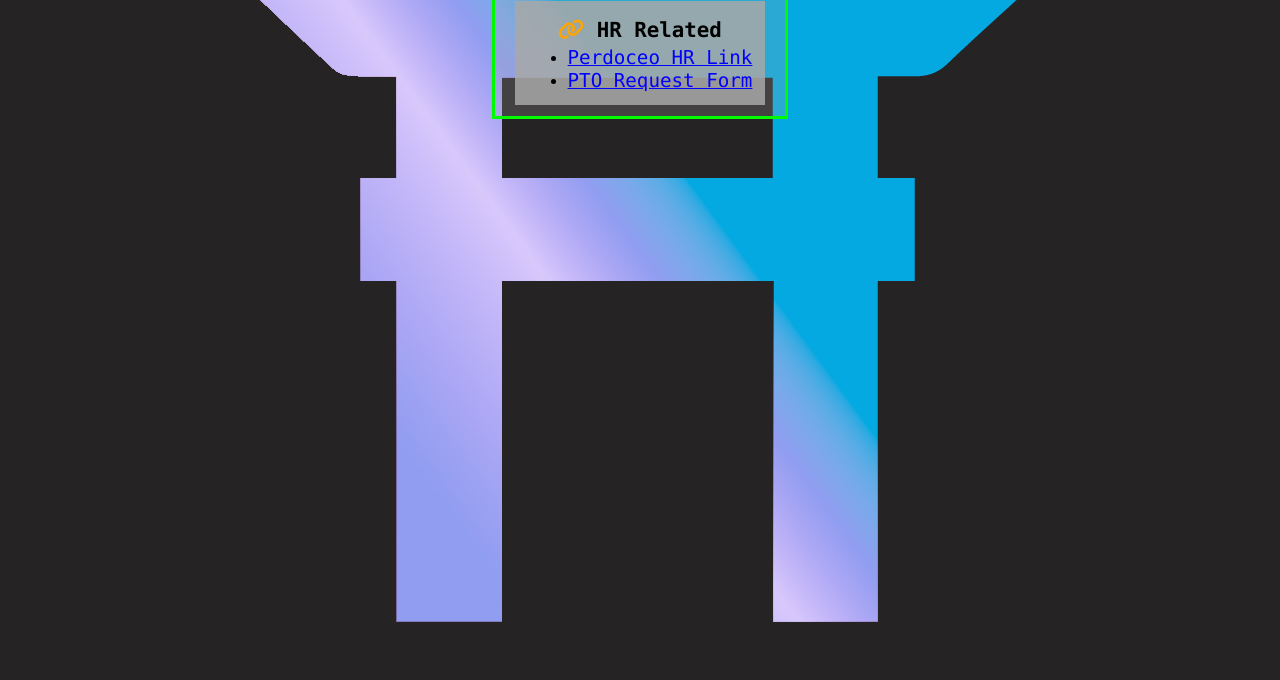
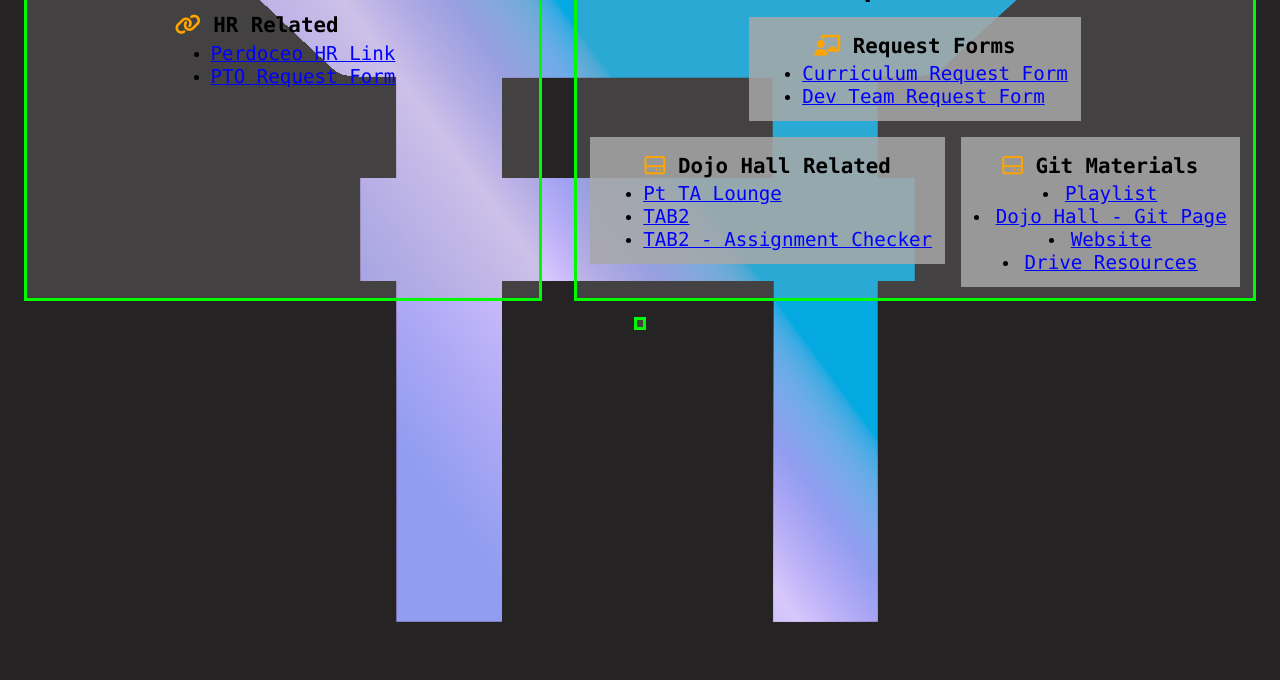
Before and after one commit to codingdojo-onl-pt/alumni, a plain HTML site: page index.html in a window 1280 px wide. Shown: the part 120-800 px from the top of the page. Drawn offline with Linux system fonts and the light colour scheme.

Commit message:
saving more updates

```diff
--- a/index.html
+++ b/index.html
@@ -14,8 +14,47 @@
             <h2><i class="fa-solid fa-link"> <a href="https://instructor-homepage.online/">Instructor Homepage</a></i></h2>
         </div>
     </div>
+    <div class="row">
+        <div class="column">
+            <h2><i class="fa-solid fa-link"></i> General Links</h2>
+            <div class="alt-sub-column">
+                <h3><i class="fa-solid fa-link"></i> HR Related</h3>
+                <ul>
+                    <li><a href="https://hcm92.careered.com/psc/HRPRD/EMPLOYEE/HRMS/c/NUI_FRAMEWORK.PT_LANDINGPAGE.GBL?">Perdoceo HR Link</a></li>
+                    <li><a href="https://docs.google.com/forms/d/e/1FAIpQLSfaNX8hFVZy5ZA18iV84-Wmk_l_1FWkiHQbTPd51mzv9CADNw/viewform">PTO Request Form</a></li>
+                </ul>
+            </div>
+        </div>
+        <div class="column">
+            <h2><i class="fa-solid fa-link"></i> TA Specific Links</h2>
+            <div class="sub-row">
+                <div class="sub-column">
+                    <h3><i class="fa-solid fa-chalkboard-user"></i> Request Forms</h3>
+                    <ul>
+                        <li><a href="https://sites.google.com/codingdojo.com/cd-curriculum-wiki/home/request-forms?authuser=3&pli=1">Curriculum Request Form</a></li>
+                        <li><a href="https://forms.monday.com/forms/3be9136f6afdb4f9da38e5e4bb993a43?r=use1">Dev Team Request Form</a></li>
+                    </ul>
+                </div>
+                <div class="sub-column">
+                    <h3><i class="far fa-hdd"></i> Dojo Hall Related</h3>
+                    <ul>
+                        <li><a href="https://sites.google.com/codingdojo.com/pttalounge">Pt TA Lounge</a></li>
+                        <li><a href="https://ta-buddy.buzz/">TAB2</a></li>
+                        <li><a href="https://ta-buddy.buzz/check-assignments">TAB2 - Assignment Checker</a></li>
+                    </ul>
+                </div>
+                <div class="sub-column">
+                    <h3><i class="far fa-hdd"></i> Git Materials</h3>
+                    <li><a href="https://www.youtube.com/playlist?list=PLdBks2SVjpARx3ogVp1L-JQQrMxmZ0VdS">Playlist</a></li>
+                    <li><a href="https://sites.google.com/codingdojo.com/part-time-bb/blogs/git?authuser=0">Dojo Hall - Git Page</a></li>
+                    <li><a href="https://codingdojo-onl-pt-versioncontrol.github.io/terminalGit/">Website</a></li>
+                    <li><a href="https://drive.google.com/drive/u/1/folders/1kC6KuYuuMiTjZ2TPI-lKZ4HPfDtgekw0">Drive Resources</a></li>
+                </div>
+            </div>
+        </div>
+    </div>
     <div class="alt-column">
-        <h2><i class="fa-solid fa-link"></i> WIKI-TA-PEDIA</h2>
+        <!-- <h2><i class="fa-solid fa-link"></i> WIKI-TA-PEDIA</h2> -->
         <div class="alt-row">
             <!-- <div class="alt-sub-column">
                 <h3><i class="far fa-hdd"></i> Drives</h3>
@@ -23,13 +62,7 @@
 
                 </ul>
             </div> -->
-            <div class="alt-sub-column">
-                <h3><i class="fa-solid fa-link"></i> HR Related</h3>
-                <ul>
-                    <li><a href="https://hcm92.careered.com/psc/HRPRD/EMPLOYEE/HRMS/c/NUI_FRAMEWORK.PT_LANDINGPAGE.GBL?">Perdoceo HR Link</a></li>
-                    <li><a href="https://docs.google.com/forms/d/e/1FAIpQLSfaNX8hFVZy5ZA18iV84-Wmk_l_1FWkiHQbTPd51mzv9CADNw/viewform">PTO Request Form</a></li>
-                </ul>
-            </div>
+
             <!-- <div class="alt-sub-column">
                 <h3><i class="fa-regular fa-file-lines"></i> Instructor Materials</h3>
                 <ul>
```
